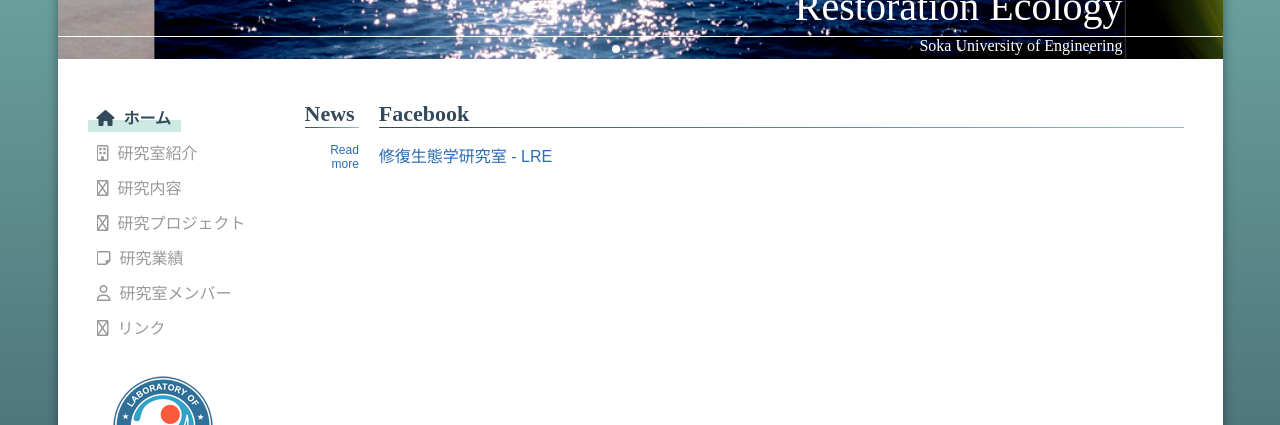
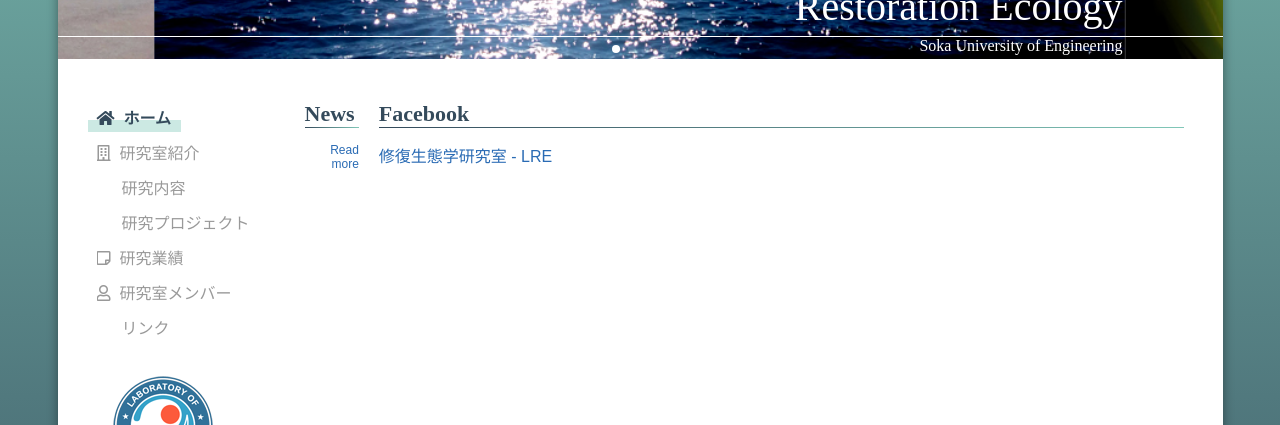
Before and after one commit to reika0717/toda_labo, a Jekyll site: the page built from index.html, in a window 1280 px wide. Shown: the part 412-837 px from the top of the page. Built offline with Jekyll 4.4.1, drawn with Linux system fonts in a browser that asks for light colours; nearby versions of some CDN libraries; comment, search, counter and statistics services are not loaded.

Commit message:
enable fontawesome (try again)

```diff
--- a/_layouts/children.html
+++ b/_layouts/children.html
@@ -38,9 +38,7 @@
       href="{{ page.path }}assets/templates/css/base.css"
     />
     <link rev="made" href="" />
-    <script
-      src="https://kit.fontawesome.com/04e6437977.js"
-      ></script>
+    <link rel="stylesheet" href="https://use.fontawesome.com/releases/v5.6.3/css/all.css">
     <script
       src="https://code.jquery.com/jquery-3.4.1.min.js"
       integrity="sha256-CSXorXvZcTkaix6Yvo6HppcZGetbYMGWSFlBw8HfCJo="
--- a/_layouts/children_en.html
+++ b/_layouts/children_en.html
@@ -40,9 +40,7 @@
       href="{{ page.path }}assets/templates/css/base.css"
     />
     <link rev="made" href="" />
-    <script
-      src="https://kit.fontawesome.com/04e6437977.js"
-      ></script>
+    <link rel="stylesheet" href="https://use.fontawesome.com/releases/v5.6.3/css/all.css">
     <script
       src="https://code.jquery.com/jquery-3.4.1.min.js"
       integrity="sha256-CSXorXvZcTkaix6Yvo6HppcZGetbYMGWSFlBw8HfCJo="
--- a/_layouts/default.html
+++ b/_layouts/default.html
@@ -38,9 +38,7 @@
       href="assets/templates/css/base.css"
     />
     <link rev="made" href="" />
-    <script
-      src="https://kit.fontawesome.com/04e6437977.js"
-      ></script>
+    <link rel="stylesheet" href="https://use.fontawesome.com/releases/v5.6.3/css/all.css">
     <script
       src="https://code.jquery.com/jquery-3.4.1.min.js"
       integrity="sha256-CSXorXvZcTkaix6Yvo6HppcZGetbYMGWSFlBw8HfCJo="
--- a/_layouts/default_en.html
+++ b/_layouts/default_en.html
@@ -40,9 +40,7 @@
       href="../assets/templates/css/base.css"
     />
     <link rev="made" href="" />
-    <script
-      src="https://kit.fontawesome.com/04e6437977.js"
-      ></script>
+    <link rel="stylesheet" href="https://use.fontawesome.com/releases/v5.6.3/css/all.css">
     <script
       src="https://code.jquery.com/jquery-3.4.1.min.js"
       integrity="sha256-CSXorXvZcTkaix6Yvo6HppcZGetbYMGWSFlBw8HfCJo="
```
